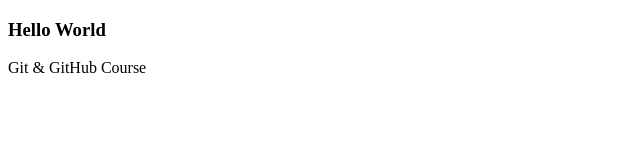
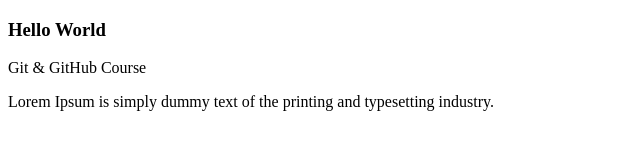
Before and after one commit to Lara12082013/test-for-github, a plain HTML site: page index.html in a window 1280 px wide. Shown: the whole page, without its empty margins (0-640 px from the left). Drawn offline with Linux system fonts and the light colour scheme.

Commit message:
some commit

```diff
--- a/index.html
+++ b/index.html
@@ -8,5 +8,8 @@
 <body>
     <h3>Hello World</h3>
     <p>Git & GitHub Course</p>
+    <p>
+        Lorem Ipsum is simply dummy text of the printing and typesetting industry.
+    </p>
 </body>
 </html>
--- a/script.js
+++ b/script.js
@@ -0,0 +1 @@
+document.body.innerHTML = "Hello from JS"
```
